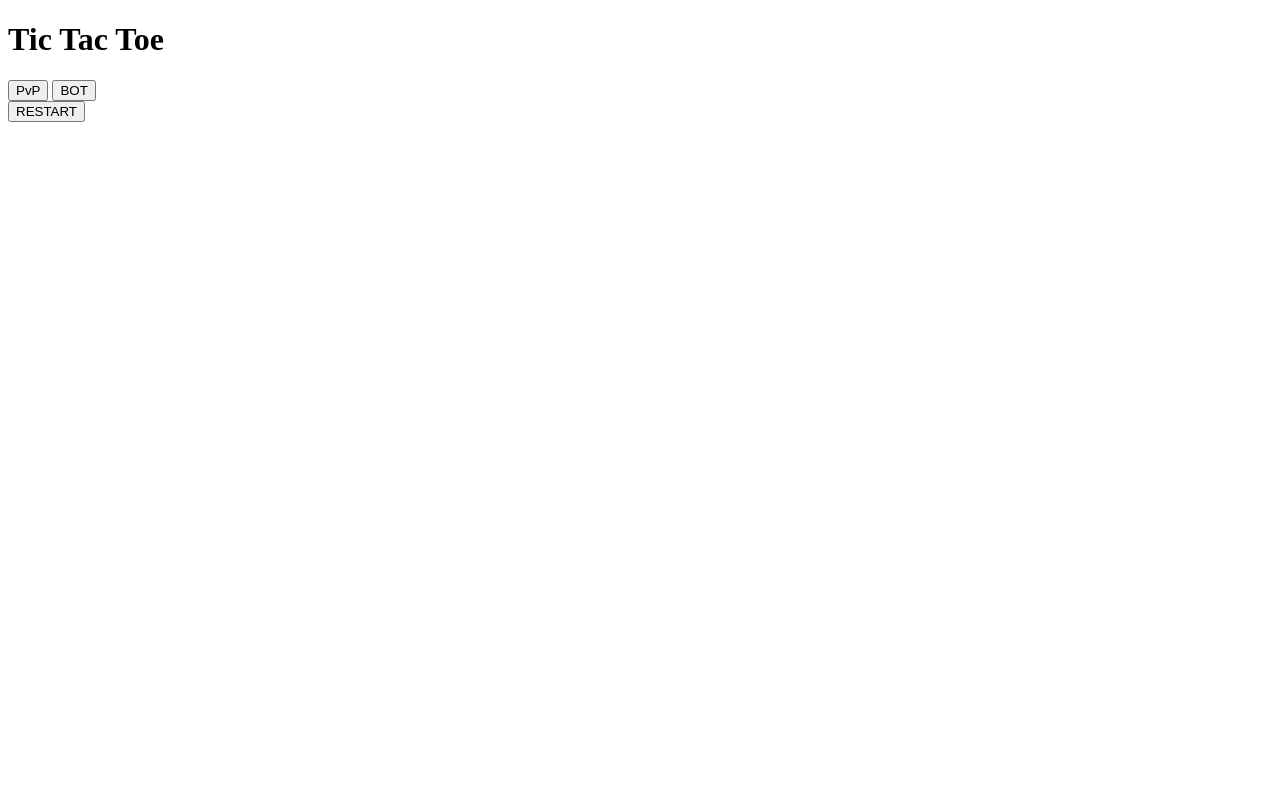
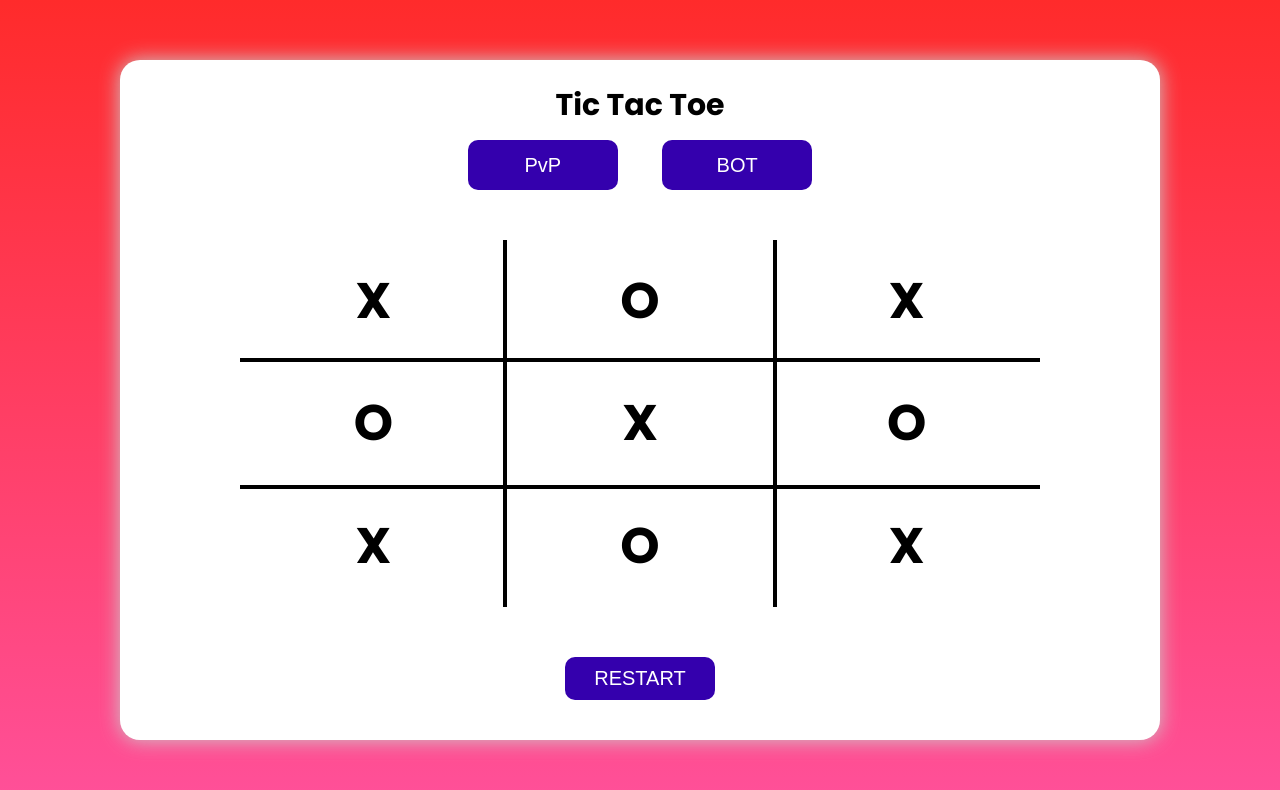
Before and after one commit to DylanSHLiang/tic-tac-toe, a plain HTML site: page index.html in a window 1280 px wide. Drawn offline with Linux system fonts and the light colour scheme.

Commit message:
Added styles

```diff
--- a/index.html
+++ b/index.html
@@ -5,27 +5,32 @@
     <meta name="viewport" content="width=device-width, initial-scale=1.0">
     <title>Tic Tac Toe</title>
     <link href="./styles.css" rel="stylesheet">
+    <link rel="preconnect" href="https://fonts.googleapis.com">
+    <link rel="preconnect" href="https://fonts.gstatic.com" crossorigin>
+    <link href="https://fonts.googleapis.com/css2?family=Poppins:ital,wght@0,100;0,200;0,300;0,400;0,500;0,600;0,700;0,800;0,900;1,100;1,200;1,300;1,400;1,500;1,600;1,700;1,800;1,900&display=swap" rel="stylesheet">
 </head>
 <body>
     <div class="container">
         <h1>Tic Tac Toe</h1>
-        <button class="pvp">PvP</button>
-        <button class="pve">BOT</button>
+        <div class="options">
+            <button class="pvp">PvP</button>
+            <button class="pve">BOT</button>
+        </div>
         <div class="game">
             <div class="row">
-                <div class="col"></div>
-                <div class="col"></div>
-                <div class="col"></div>
+                <div class="box top leftcorner">X</div>
+                <div class="box left side">O</div>
+                <div class="box bot leftcorner">X</div>
             </div>
             <div class="row">
-                <div class="col"></div>
-                <div class="col"></div>
-                <div class="col"></div>
+                <div class="box top side">O</div>
+                <div class="box middle">X</div>
+                <div class="box bot side">O</div>
             </div>
             <div class="row">
-                <div class="col"></div>
-                <div class="col"></div>
-                <div class="col"></div>
+                <div class="box top rightcorner">X</div>
+                <div class="box right side">O</div>
+                <div class="box bot rightcorner">X</div>
             </div>
         </div>
         <button class="restart">RESTART</button>
--- a/scripts.js
+++ b/scripts.js
@@ -0,0 +1,7 @@
+const boxes = document.querySelectorAll('.box');
+
+boxes.forEach((element) => {
+    element.addEventListener('click', () => {
+        element.innerText = 'W';
+    });
+});
--- a/styles.css
+++ b/styles.css
@@ -0,0 +1,153 @@
+/* http://meyerweb.com/eric/tools/css/reset/
+   v2.0 | 20110126
+   License: none (public domain)
+*/
+
+html, body, div, span, applet, object, iframe,
+h1, h2, h3, h4, h5, h6, p, blockquote, pre,
+a, abbr, acronym, address, big, cite, code,
+del, dfn, em, img, ins, kbd, q, s, samp,
+small, strike, strong, sub, sup, tt, var,
+b, u, i, center,
+dl, dt, dd, ol, ul, li,
+fieldset, form, label, legend,
+table, caption, tbody, tfoot, thead, tr, th, td,
+article, aside, canvas, details, embed,
+figure, figcaption, footer, header, hgroup,
+menu, nav, output, ruby, section, summary,
+time, mark, audio, video {
+	margin: 0;
+	padding: 0;
+	border: 0;
+	font-size: 100%;
+	font: inherit;
+	vertical-align: baseline;
+}
+/* HTML5 display-role reset for older browsers */
+article, aside, details, figcaption, figure,
+footer, header, hgroup, menu, nav, section {
+	display: block;
+}
+body {
+	line-height: 1;
+}
+ol, ul {
+	list-style: none;
+}
+blockquote, q {
+	quotes: none;
+}
+blockquote:before, blockquote:after,
+q:before, q:after {
+	content: '';
+	content: none;
+}
+table {
+	border-collapse: collapse;
+	border-spacing: 0;
+}
+
+:root {
+    --thickness: 4px;
+}
+
+body {
+    font-family: 'Poppins', sans-serif;
+    background: linear-gradient(#ff2b2b, #ff5099);
+    align-items: center;
+    height: 100vh;
+    box-sizing: border-box;
+    display: flex;
+}
+
+.container {
+    margin: auto;
+    background-color: #ffffff;
+    width: clamp(500px, 80%, 1000px);
+    height: clamp(500px, 80%, 800px);;
+    display: flex;
+    flex-direction: column;
+    align-items: center;
+    padding: 20px;
+    border-radius: 20px;
+    box-shadow: 0 0 20px #cacaca;
+}
+
+h1 {
+    font-size: 30px;
+    font-weight: bold;
+    margin-top: 10px;
+}
+
+.options {
+    margin-top: 20px;
+}
+
+button {
+    width: 150px;
+    height: 50px;
+    padding: 10px;
+    font-size: 20px;
+    border: none;
+    border-radius: 10px;
+    margin: 0 20px;
+    color: white;
+    background-color: #3400ad;
+    transition-duration: 0.2s;
+}
+
+button:hover {
+    cursor: pointer;
+}
+
+.game {
+    background-color: white;
+    display: flex;
+    justify-content: center;
+    margin: 50px 0;
+    width: 80%;
+    height: 100%;
+}
+
+.row {
+    width: 100%;
+}
+
+.box {
+    font-size: 50px;
+    font-weight: bold;
+    width: 100%;
+    height: calc(100% / 3);
+    display: flex;
+    justify-content: center;
+    align-items: center;
+    transition-duration: 0.3s;
+}
+
+.box:hover {
+    cursor: pointer;
+}
+
+.middle {
+    outline: var(--thickness) solid #000;
+}
+
+.bot.rightcorner {
+    box-shadow: inset var(--thickness) var(--thickness) #000;
+}
+
+.bot.leftcorner {
+    box-shadow: inset calc(-1*var(--thickness)) var(--thickness) #000;
+}
+
+.top.leftcorner {
+    box-shadow: inset calc(-1*var(--thickness)) calc(-1*var(--thickness)) #000;
+}
+
+.top.rightcorner {
+    box-shadow: inset var(--thickness) calc(-1*var(--thickness)) #000;
+}
+
+.restart {
+    margin-bottom: 20px;
+}
```
